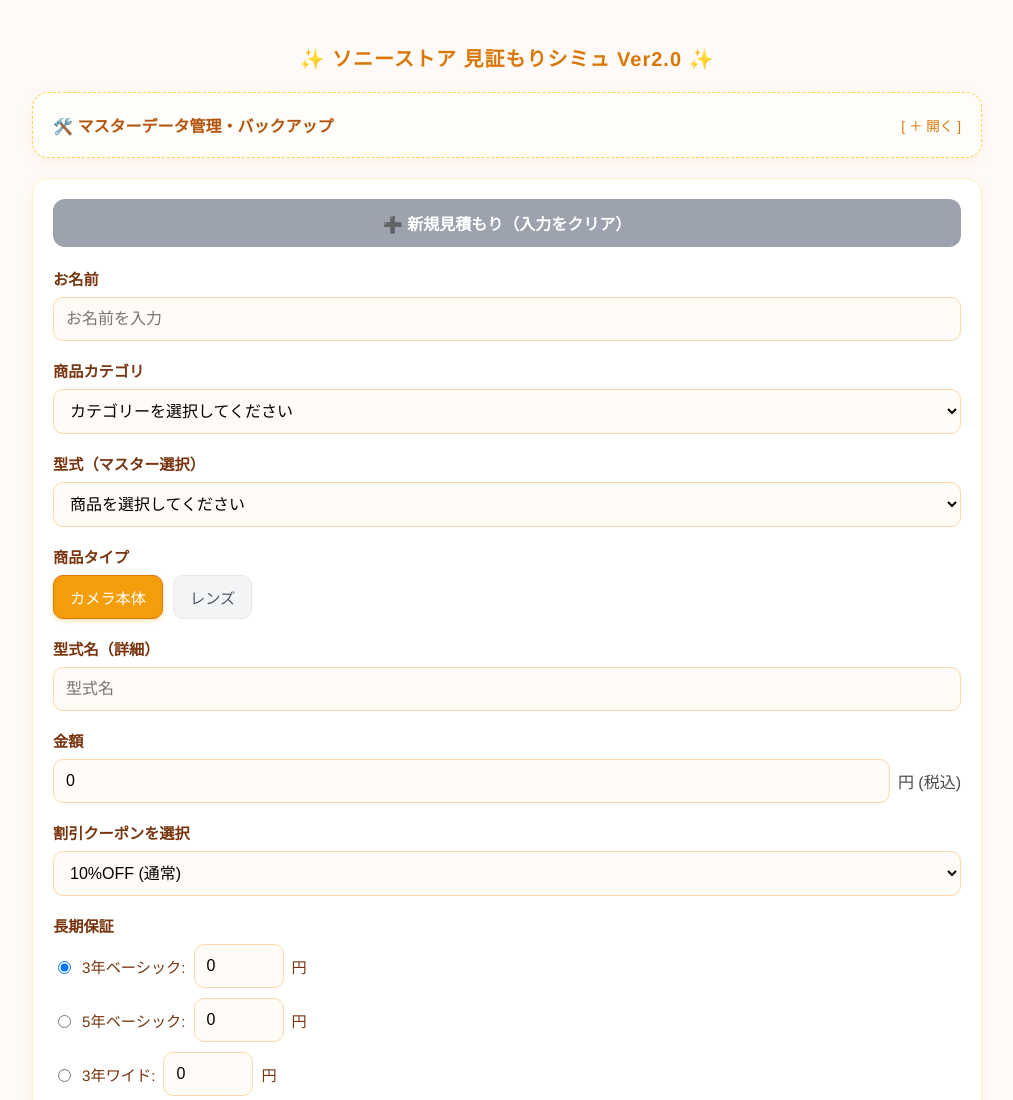
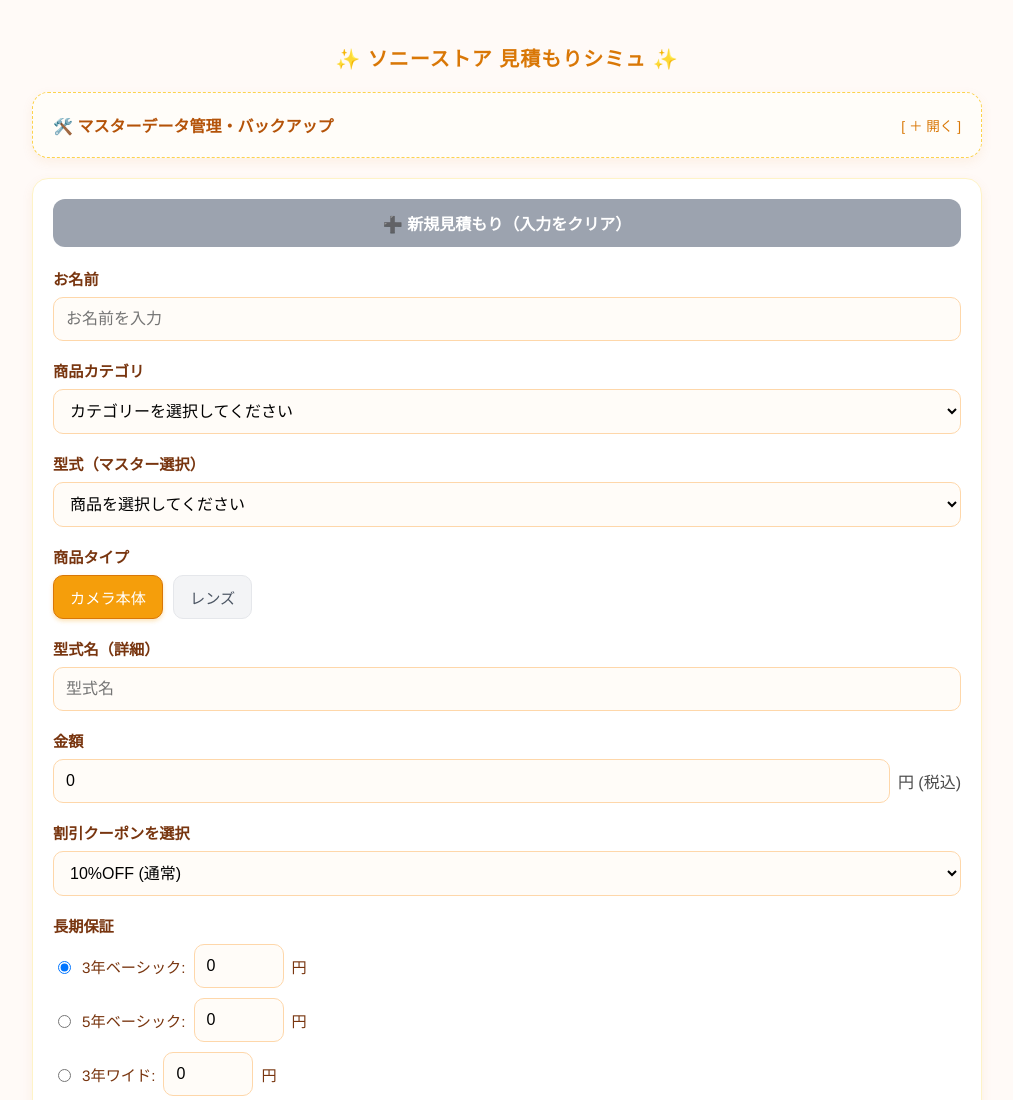
Before and after one commit to takupocho/sstore_simu, a plain HTML site: page index.html in a window 1280 px wide. Shown: the top 1100 px of the page, without its empty margins (133-1146 px from the left). Drawn offline with Linux system fonts and the light colour scheme.

Commit message:
Add files via upload

```diff
--- a/index.html
+++ b/index.html
@@ -3,7 +3,7 @@
 <head>
     <meta charset="UTF-8">
     <meta name="viewport" content="width=device-width, initial-scale=1.0">
-    <title>ソニーストア 見積もりシミュ Ver2.0</title>
+    <title>ソニーストア 見積もりシミュ</title>
     <style>
         body {
             font-family: 'Helvetica Neue', Arial, sans-serif;
@@ -330,7 +330,6 @@
             border: 1px solid #fef3c7;
             box-sizing: border-box;
         }
-        /* 定型文ボタン用のスタイル */
         .memo-template-btn {
             background: #fef3c7;
             color: #92400e;
@@ -349,7 +348,7 @@
 </head>
 <body>
 
-    <h1>✨ ソニーストア 見証もりシミュ Ver2.0 ✨</h1>
+    <h1>✨ ソニーストア 見積もりシミュ ✨</h1>
 
     <!-- マスター管理セクション -->
     <div class="section" style="background: #fffdf9; border: 1.5px dashed #fcd34d;">
@@ -655,7 +654,6 @@
             <label>メモ欄</label>
             <textarea id="memoInput" style="width: 100%; height: 80px; padding: 10px; font-family: sans-serif; resize: vertical; font-size: 1rem;" placeholder="キャッシュバックキャンペーンなどがあれば入力">・ラッキー抽選会は5,000円が当たったと仮定して計算しています。
 ・My Sony IDでログインしていないため、正確な金額ではありません。</textarea>
-            <!-- 定型文追加用ボタン群 -->
             <div style="display: flex; gap: 8px; margin-top: 6px; flex-wrap: wrap;">
                 <span style="font-size: 0.85rem; font-weight: bold; color: #78350f; align-self: center;">定型文追加:</span>
                 <button type="button" class="memo-template-btn" onclick="insertMemoTemplate('cashback')">・キャッシュバック 万円</button>
@@ -1313,7 +1311,6 @@
         }
     }
 
-    // メモ欄に定型文を挿入する関数
     function insertMemoTemplate(type) {
         const memoInput = document.getElementById('memoInput');
         let textToAdd = "";
```
